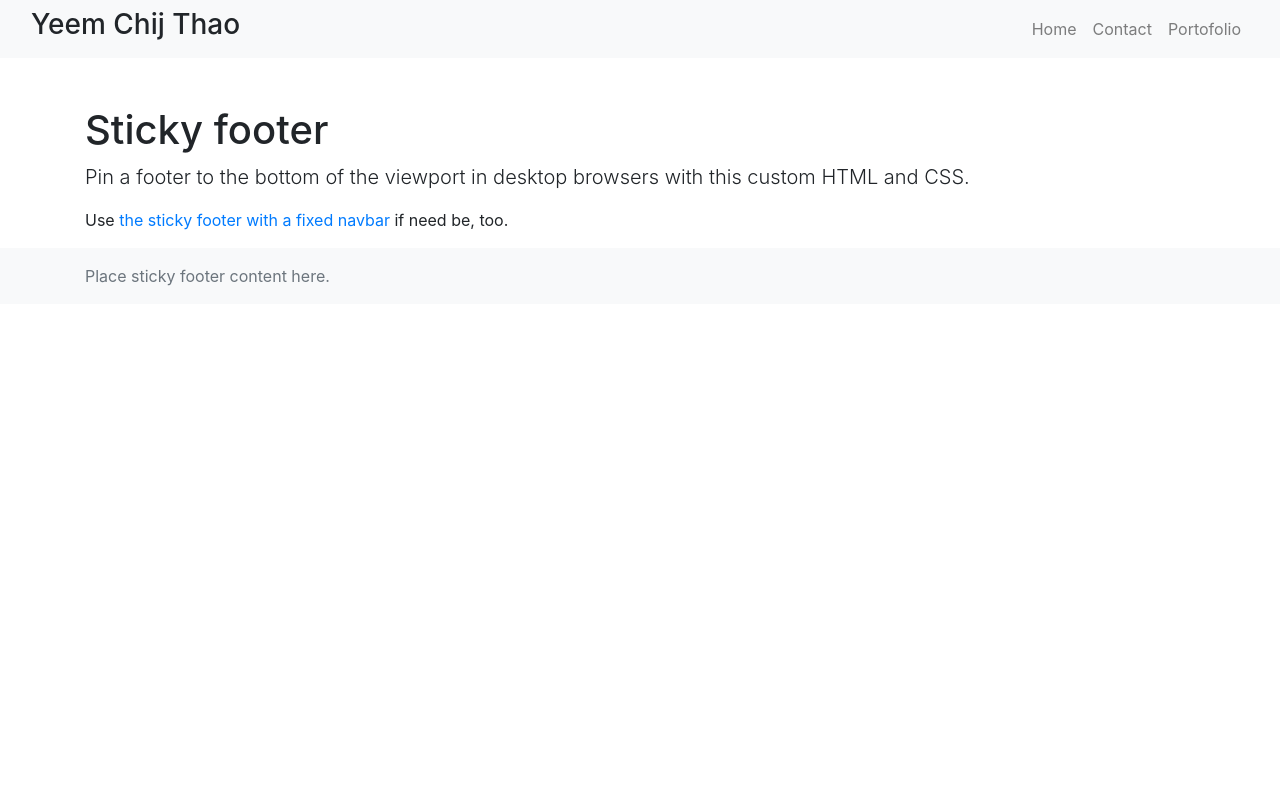
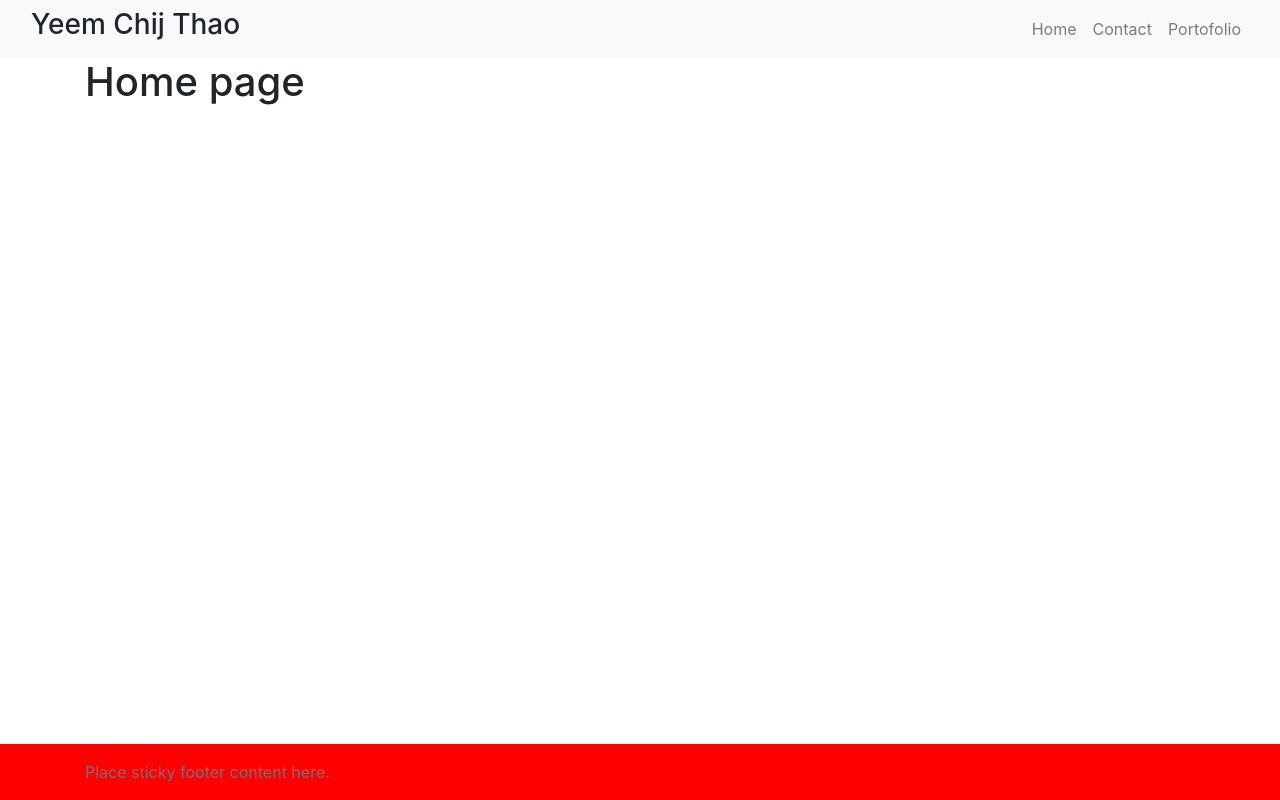
Before and after one commit to ycthao/react-portfolio, a React (Create React App) app: page / in a window 1280 px wide. Built offline with nearby package versions, Linux system fonts and the light colour scheme.

Commit message:
Adding footer, with red background for easier to trouble shoot

```diff
--- a/src/components/ContactPage/contactPage.js
+++ b/src/components/ContactPage/contactPage.js
@@ -1,4 +1,5 @@
 import React from "react";
+import "../../style/Footer.css";
 
 function ContactPage() {
   return <h2>Contact</h2>;
--- a/src/components/Footer/footer.js
+++ b/src/components/Footer/footer.js
@@ -1,8 +1,9 @@
 import React from "react";
+import "../../style/Footer.css";
 
 function Footer() {
   return (
-    <footer className="footer mt-auto py-3 bg-light">
+    <footer className="footer mt-auto py-3 fter">
       <div className="container">
         <span className="text-muted">Place sticky footer content here.</span>
       </div>
--- a/src/components/Homepage/homepage.js
+++ b/src/components/Homepage/homepage.js
@@ -1,20 +1,14 @@
 import React from "react";
+import "../../style/Footer.css";
 
 function Homepage() {
   return (
-  <main className="flex-shrink-0">
-    <div className="container">
-      <h1 className="mt-5">Sticky footer</h1>
-      <p className="lead">
-        Pin a footer to the bottom of the viewport in desktop browsers with this custom HTML and CSS.
-      </p>
-      <p>
-        Use <a href="/docs/5.0/examples/sticky-footer-navbar/">the sticky footer with a fixed navbar</a> if need be,
-        too.
-      </p>
-    </div>
-  </main>
-  )
+    <main className="flex-shrink-0">
+      <div className="container">
+        <h1>Home page</h1>
+      </div>
+    </main>
+  );
 }
 
 export default Homepage;
--- a/src/components/PortofolioPage/portofolioPage.js
+++ b/src/components/PortofolioPage/portofolioPage.js
@@ -1,4 +1,5 @@
 import React from "react";
+import "../../style/Footer.css";
 
 function PortofolioPage() {
   return <h2>Portofolio</h2>;
--- a/src/pages/Contact.jsx
+++ b/src/pages/Contact.jsx
@@ -1,6 +1,7 @@
 import React from "react";
 import Navbar from "../components/Navbar/navbar";
 import ContactPage from "../components/ContactPage/contactPage";
+import Footer from "../components/Footer/footer"
 
 
 const Contact = () => {
@@ -8,6 +9,7 @@ const Contact = () => {
         <div>
             <Navbar />
             <ContactPage />
+            <Footer />
         </div>
     );
 };
--- a/src/pages/Portofolio.jsx
+++ b/src/pages/Portofolio.jsx
@@ -1,13 +1,14 @@
 import React from "react";
 import Navbar from "../components/Navbar/navbar";
 import PortofolioPage from "../components/PortofolioPage/portofolioPage";
-
+import Footer from "../components/Footer/footer"
 
 const Portofolio = () => {
     return (
         <div>
             <Navbar />
             <PortofolioPage />
+            <Footer />
         </div>
     );
 };
--- /dev/null
+++ b/src/style/Footer.css
@@ -0,0 +1,8 @@
+.fter {
+    background-color: #FF0000;
+    width: 100%;
+    position: fixed;
+    bottom: 0;
+    left: 0;
+    right: 0;
+}
```
